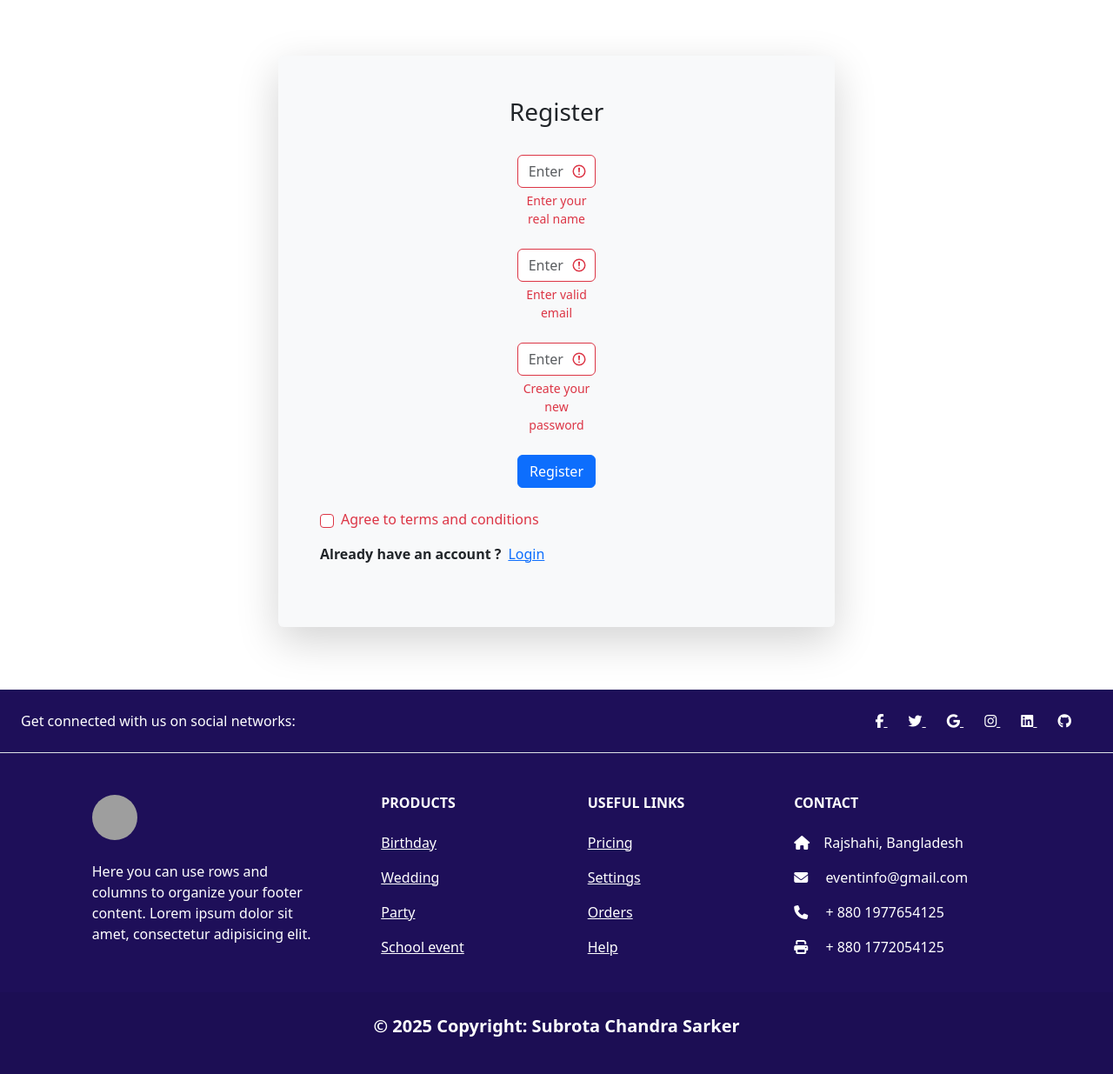
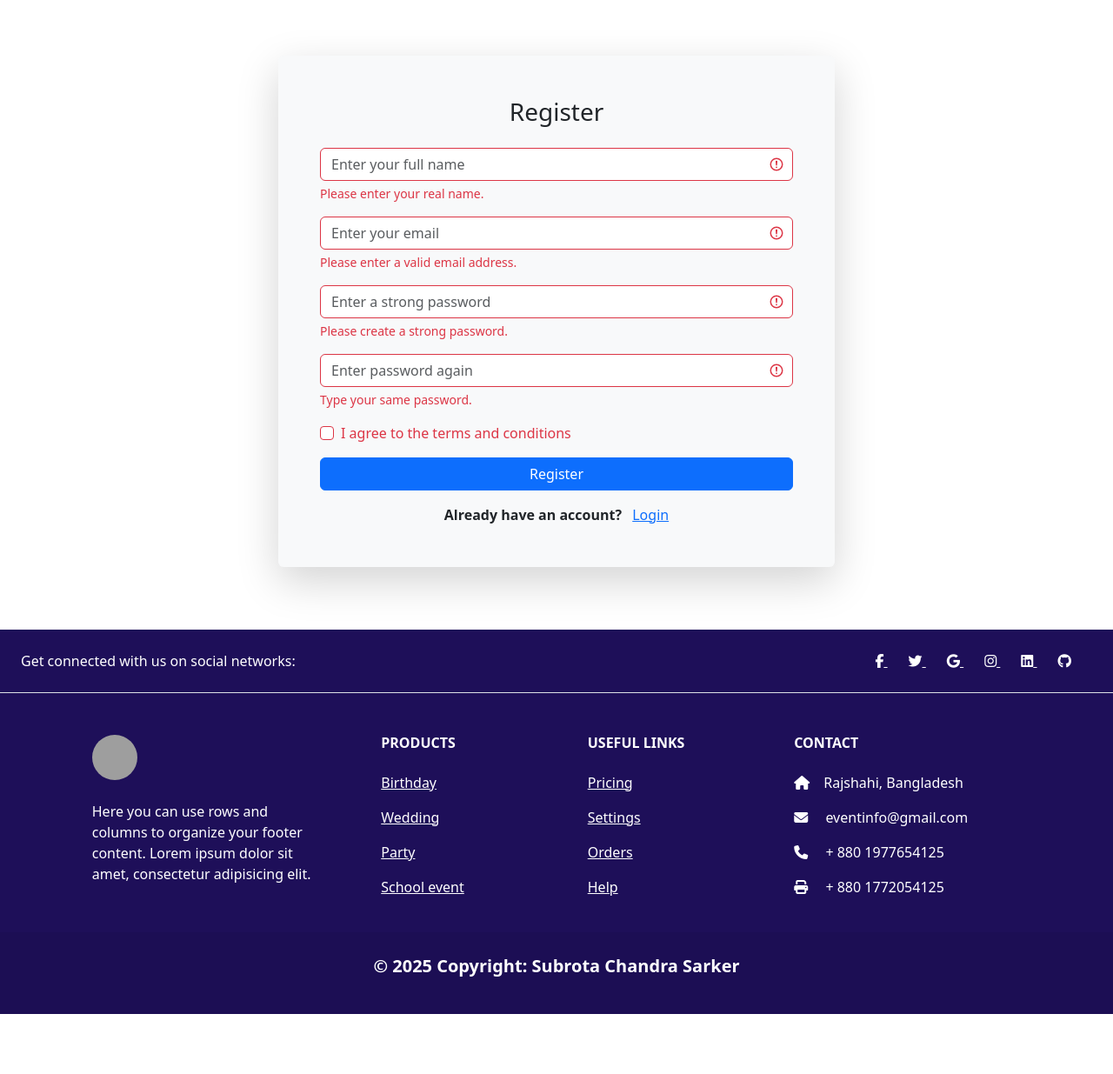
Before and after one commit to CoderSubrota/event-management, a PHP site: page /front-end/register_page.php in a window 1280 px wide. Shown: the part 94-1329 px from the top of the page at 87% size. After the commit the page ends 1260 px from the top, so only its background shows below. Run offline with PHP 8.4, Linux system fonts and the light colour scheme; some libraries are stand-ins or nearby versions; grey boxes are pictures that could not be loaded.

```diff
--- a/front-end/home.php
+++ b/front-end/home.php
@@ -31,7 +31,7 @@
     <!-- Carousel section  -->
     <section>
         <div class="container mt-5">
-            <h1 class="fs-2 fw-bold text-center text-primary my-5">Our Events</h1>
+            <h1 class="fs-2 fw-bold text-center text-primary my-5"> ** Our Events **</h1>
 
             <div id="eventCarousel" class="carousel slide shadow-lg rounded overflow-hidden" data-bs-ride="carousel">
                 <!-- Indicators -->
@@ -97,7 +97,7 @@
     <!-- About Section -->
     <section id="about" class="py-5">
         <div class="container text-center">
-            <h2>About Us</h2>
+            <h2> **About Us**</h2>
             <p class="mt-3">
                 We specialize in organizing weddings, corporate events, and private parties, ensuring a seamless and
                 memorable experience for our clients. Our dedicated team takes care of every detail, from venue
--- a/front-end/register_page.php
+++ b/front-end/register_page.php
@@ -1,8 +1,8 @@
-
 <!DOCTYPE html>
 <html lang="en">
+
 <head>
-    <?php  require_once "./cdn.html" ?>
+    <?php require_once "./cdn.html" ?>
     <meta charset="UTF-8">
     <meta http-equiv="X-UA-Compatible" content="IE=edge">
     <meta name="viewport" content="width=device-width, initial-scale=1.0">
@@ -14,12 +14,51 @@
     <?php
     require_once "./navbar.php";
 
-   require_once "../back-end/config.php" ;
+    require_once "../back-end/config.php";
 
     if (isset($_POST['register'])) {
         $full_name = mysqli_real_escape_string($connection, $_POST['full_name']);
         $email = mysqli_real_escape_string($connection, $_POST['email']);
-       $password = password_hash($_POST['password'], PASSWORD_DEFAULT);
+        $password = $_POST['password'];
+        $confirm_password = $_POST['confirm_password'];
+
+        // Regular expression for strong password validation
+        $password_pattern = "/^(?=.*[A-Z])(?=.*[a-z])(?=.*\d)(?=.*[\W_]).{8,}$/";
+
+        // Check if passwords match
+        if ($password !== $confirm_password) {
+            ?>
+              <script>
+                   Swal.fire({
+                       title: "Error: Passwords do not match!",
+                       icon: "info",
+                       timer: 2500
+                   });
+                   setTimeout(() => {
+                    window.location="./register_page.php" ;
+                   }, 2500);
+                 </script>;
+            <?php
+        }
+        // Check if password meets the strength criteria
+        elseif (!preg_match($password_pattern, $password)) {
+            ?>
+
+             <script>
+                   Swal.fire({
+                       html: "<ul class='text-info fw-bold'> <li>Password must be at least 8 characters long</li><li>Include an uppercase letter</li><li>Include an lower letter</li><li>Include an lower number</li><li>Include an special character</li></ul>",
+                       icon: "info",
+                       timer: 4500
+                   });
+                   setTimeout(() => {
+                    window.location="./register_page.php" ;
+                   }, 4500);
+                 </script>
+            <?php
+            exit() ;
+        } else{
+
+        $hash_password = password_hash($get_password, PASSWORD_DEFAULT);
 
         // Check if the email already exists
         $select = "SELECT * FROM users WHERE email = '$email'";
@@ -34,16 +73,16 @@
                    });
                  </script>';
         } else {
-           $insert = "INSERT INTO users(full_name, email, user_password) VALUES ('$full_name', '$email', '$password')";
+            $insert = "INSERT INTO users(full_name, email, user_password) VALUES ('$full_name', '$email', '$hash_password')";
 
             if (mysqli_query($connection, $insert)) {
-               header("Location: ../front-end/home.php");
+                header("Location: ../front-end/login_page.php");
                 exit();
             } else {
                 ?>
                 <script>
                     Swal.fire({
-                    title: "<?php  echo "Error: " . mysqli_error($connection); ?>",
+                        title: "<?php echo "Error: " . mysqli_error($connection); ?>",
                         icon: "warning",
                         timer: 3500
                     });
@@ -52,62 +91,56 @@
             }
         }
       }
+    }
     ?>
 
     <br><br>
-    <center>
-
-        <form action="<?php $_SERVER['PHP_SELF']; ?>" method="post" class="was-validated w-50 form  shadow-lg p-5  bg-body-tertiary rounded">
-
-        <div class="col-lg-2 col-md-2 col-sm-3 w-50">
-            <h3> Register </h3>
+    <form action="<?php echo $_SERVER['PHP_SELF']; ?>" method="post"
+        class="was-validated w-50 mx-auto shadow-lg p-5 bg-body-tertiary rounded">
+        <div class="text-center mb-4">
+            <h3>Register</h3>
         </div>
 
-            <br>
-            <div class="col-lg-2 col-md-2 col-sm-3">
-                <input type="text" name="full_name" placeholder="Enter your full name" class="form-control"
+        <div class="mb-3">
+            <input type="text" name="full_name" placeholder="Enter your full name" class="form-control" required />
+            <div class="invalid-feedback">Please enter your real name.</div>
+            <div class="valid-feedback">Looks good!</div>
+        </div>
+
+        <div class="mb-3">
+            <input type="email" name="email" placeholder="Enter your email" class="form-control" required />
+            <div class="invalid-feedback">Please enter a valid email address.</div>
+            <div class="valid-feedback">Looks good!</div>
+        </div>
+
+        <div class="mb-3">
+            <input type="password" name="password" placeholder="Enter a strong password" class="form-control"
                 required />
-                <div class="invalid-feedback alert-danger"> Enter your real name </div>
-                <div class="valid-feedback alert-info">Your name is taking </div>
+            <div class="invalid-feedback">Please create a strong password.</div>
+            <div class="valid-feedback">Looks good!</div>
         </div>
-            <br>
+        <div class="mb-3">
+            <input type="password" name="confirm_password" placeholder="Enter password again" class="form-control"
+                required />
+            <div class="invalid-feedback">Type your same password.</div>
+            <div class="valid-feedback">Looks good!</div>
+        </div>
 
-            <div class="col-lg-2 col-md-2 col-sm-3">
-                <input type="email" name="email" placeholder="Enter your email" class="form-control" required />
-                <div class="invalid-feedback alert-danger"> Enter valid email </div>
-                <div class="valid-feedback alert-info">Your  email is taking </div>
+        <div class="form-check mb-3">
+            <input class="form-check-input" type="checkbox" id="terms" required />
+            <label class="form-check-label" for="terms">I agree to the terms and conditions</label>
+        </div>
 
+        <button type="submit" name="register" class="btn btn-primary w-100">Register</button>
+
+        <div class="text-center mt-3">
+            <strong>Already have an account?</strong>
+            <a href="./login_page.php" class="ms-2">Login</a>
         </div>
-            <br>
-
-
-            <div class="col-lg-2 col-md-2 col-sm-3">
-                <input type="password" name="password" placeholder="Enter strong password " class="form-control"
-                    required />
-                <div class="invalid-feedback alert-danger"> Create your new password </div>
-                <div class="valid-feedback alert-info">Your password is taking </div>
-
-            </div>
-            <br>
-
-            <div class="col-lg-2 col-md-2 col-sm-3">
-                <button type="submit" name="register"  class="btn btn-primary w-100" > Register </button>
-            </div>
-            <br>
-
-            <div class="form-check d-flex align-items-center">
-                <input class="form-check-input" type="checkbox" id="invalidCheck2" required />
-                <label class="form-check-label ms-2" for="invalidCheck2">Agree to terms and conditions</label>
-            </div>
-                <div class="d-flex align-items-start mt-3">
-                 <strong> Already have an account ? </strong>  <a  href="./login_page.php" class="mx-2"> Login</a>
-                     </div>
-            <br>
     </form>
 
-    </center>
     <br><br>
-     <?php   require_once "./footer.html"; ?>
+    <?php require_once "./footer.html"; ?>
 </body>
 
 </html>
```
Also changed, not shown: front-end/add_participant.php (+3 -5 lines), front-end/login_page.php (+6 -6 lines), front-end/users/reset_password.php (added, +64 -0 lines), front-end/users/set_password.php (added, +113 -0 lines). Lines whose indentation alone changed are shown as unchanged.
